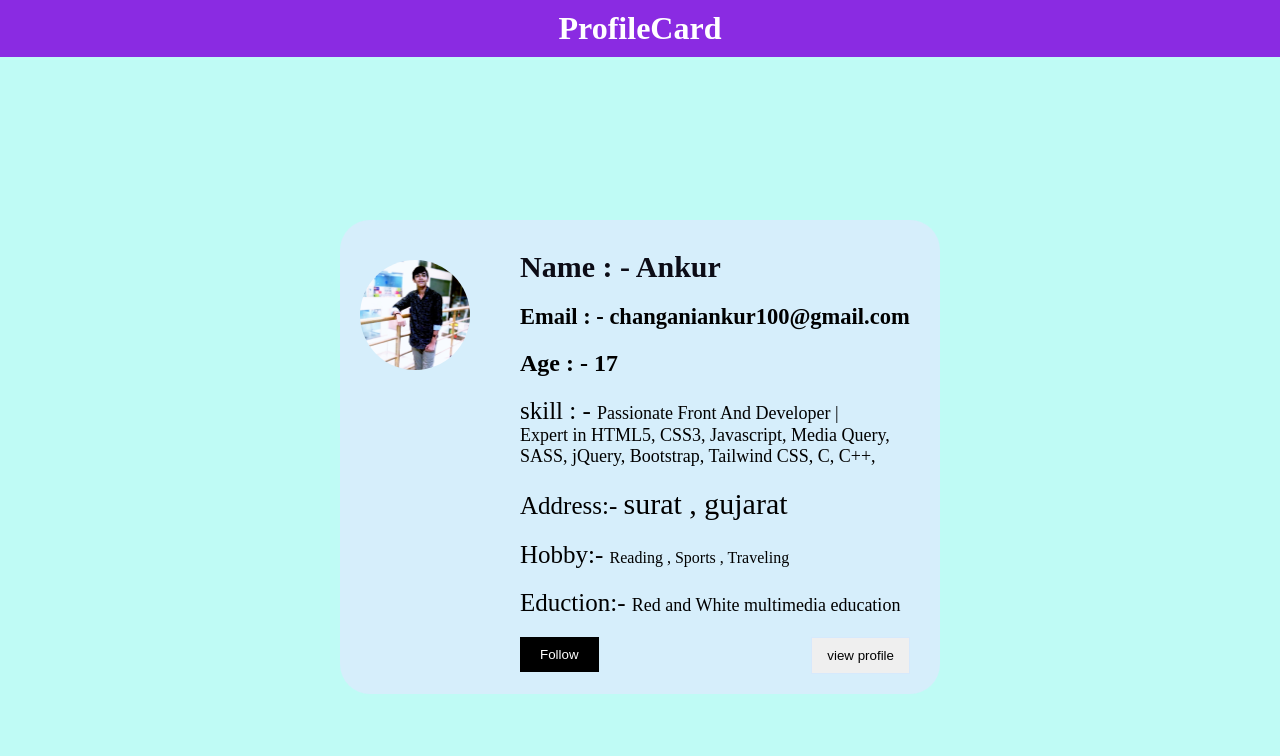
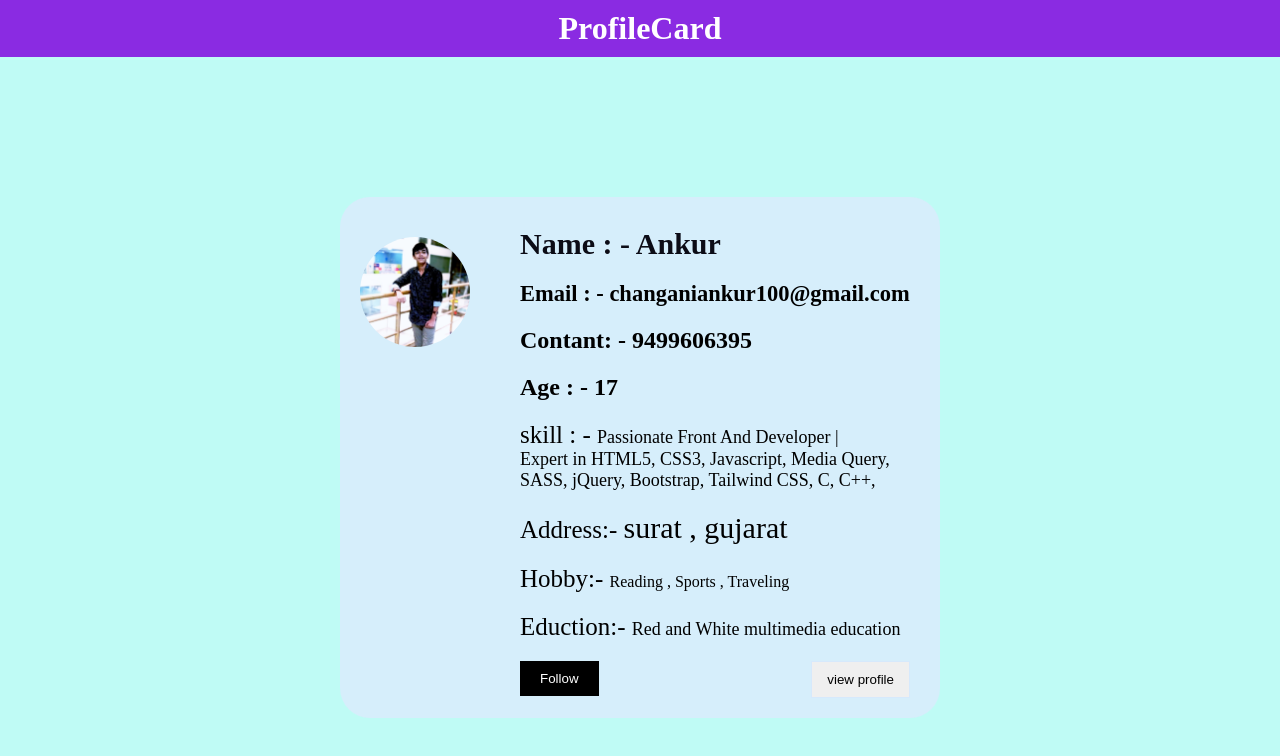
Before and after one commit to ankurchangani/User--Profile--Card--Task-React, a React (Vite) app: page / in a window 1280 px wide. Shown: the top 756 px of the page. Built offline with nearby package versions, Linux system fonts and the light colour scheme.

Commit message:
Explorer

```diff
--- a/src/components/User-Profile -Card/ProfileCard.css
+++ b/src/components/User-Profile -Card/ProfileCard.css
@@ -33,7 +33,7 @@ body{
     color: #0C0C16;
 }
 
-.contant{
+.main-detalis{
     margin-left: 40px;
     padding: 10px;
 
@@ -49,6 +49,9 @@ body{
     font-size: 15px;
 }
 .name , .email , .age , .skill , .Address , .hobby ,.eduction{
+    padding: 10px 0px;
+}
+.number{
     padding: 10px 0px;
 }
 .email {
--- a/src/components/User-Profile -Card/ProfileCard.jsx
+++ b/src/components/User-Profile -Card/ProfileCard.jsx
@@ -2,7 +2,7 @@ import '../User-Profile -Card/ProfileCard.css';
 import Meimg from '../../assets/ankur.jpg'
 
 
-const ProfileCard = ({ Name, email, age, skill, Address, hobby, eduction }) => {
+const ProfileCard = ({ Name, email, contant , age, skill, Address, hobby, eduction }) => {
 
     return (
 
@@ -17,13 +17,18 @@ const ProfileCard = ({ Name, email, age, skill, Address, hobby, eduction }) => {
                     <div className='me-img'>
                         <img src={Meimg} alt="" />
                     </div>
-                    <div className='contant'>
+                    <div className='main-detalis'>
                         <div className='name'>
                             <h1>Name : - {Name}</h1>
                         </div>
 
                         <div className='email'>
                             <h2>Email : -  {email}</h2>
+                        </div>
+
+                        <div className='number'>
+                            <h2> Contant: -  {contant}</h2>
+
                         </div>
 
                         <div className='age'>
--- a/src/main.jsx
+++ b/src/main.jsx
@@ -6,7 +6,7 @@ import ProfileCard from './components/User-Profile -Card/ProfileCard.jsx' ;
 
 ReactDOM.createRoot(document.getElementById('root')).render(
   <React.StrictMode>
-    <ProfileCard Name = "Ankur" email  = "changaniankur100@gmail.com" age = "17" skill= " Passionate Front And  Developer | Expert in HTML5, CSS3, Javascript, Media Query, SASS, jQuery, Bootstrap, Tailwind CSS, C, C++,"
+    <ProfileCard Name = "Ankur" email  = "changaniankur100@gmail.com" contant = "9499606395" age = "17" skill= " Passionate Front And  Developer | Expert in HTML5, CSS3, Javascript, Media Query, SASS, jQuery, Bootstrap, Tailwind CSS, C, C++,"
 Address = "surat , gujarat" hobby  = "Reading , Sports , Traveling" eduction = "Red and White multimedia education "/>
   </React.StrictMode>,
 )
```
